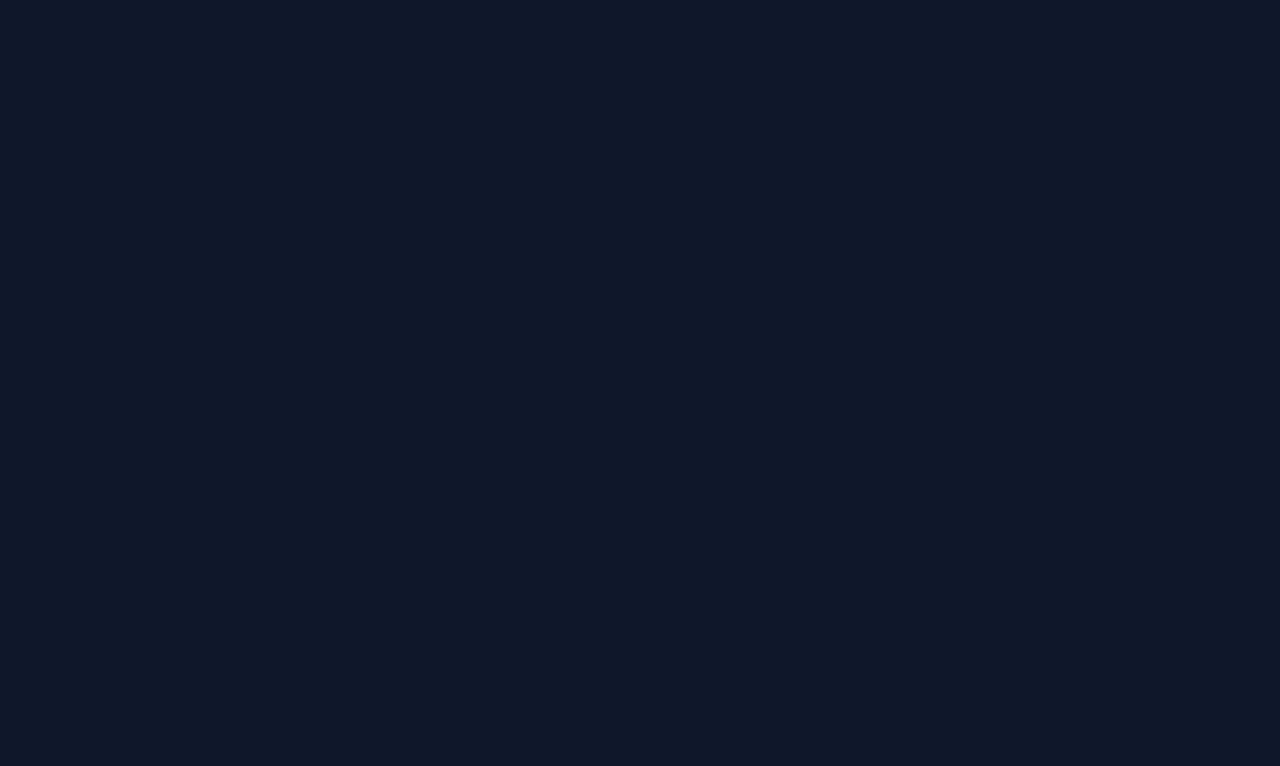
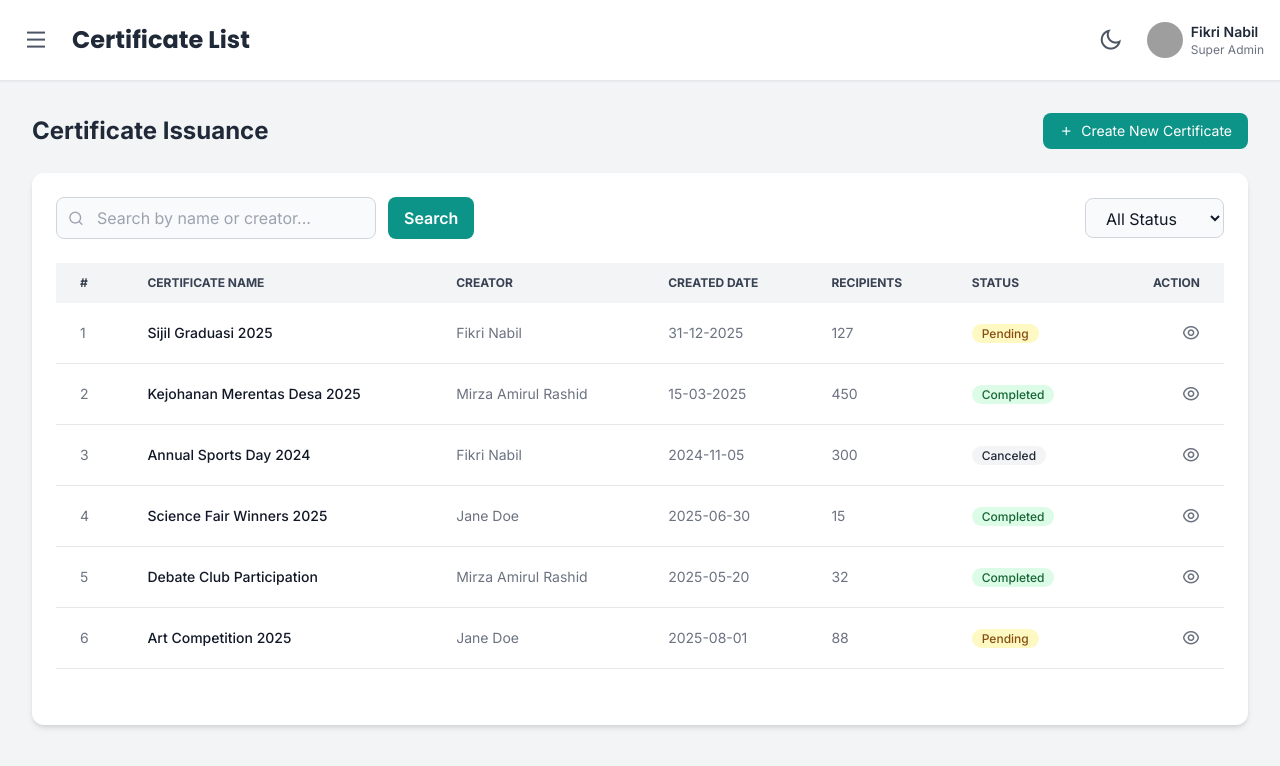
Before and after one commit to webappstudio-my/mysertifico, a React (Vite) app: page /admin/certificate-list in a window 1280 px wide. Before the commit this address had no page. Shown: the top 766 px of the page. Built offline with nearby package versions, Linux system fonts and the light colour scheme; grey boxes are pictures that could not be loaded.

Commit message:
changed link

```diff
--- a/src/App.jsx
+++ b/src/App.jsx
@@ -51,6 +51,8 @@ function App() {
         <Route path="/auth/sign-in" element={<SignIn />} />
         <Route path="/auth/forgot-password" element={<ForgotPassword />} />
         <Route path="/dashboard" element={<Dashboard />} />
+        <Route path="/admin/certificate-list" element={<BoCertificateList />} />
+        <Route path="/admin/view-certificate-batch/:id" element={<BoViewCertificateBatch />} />
 
         {/* MyWall */}
 
@@ -72,8 +74,6 @@ function App() {
         <Route path="/bo/admin/support-help" element={<BoSupportHelp />} />
         <Route path="/bo/templates/create-template" element={<CreateTemplate />} />
         <Route path="/bo/admin/mysertifico-plans" element={<BoMySertificoPlans />} />
-        <Route path="/bo/certificate-list" element={<BoCertificateList />} />
-        <Route path="/bo/view-certificate-batch/:id" element={<BoViewCertificateBatch />} />
       </Routes>
     </Router>
   );
--- a/src/pages/bo/BoCertificateList.jsx
+++ b/src/pages/bo/BoCertificateList.jsx
@@ -173,7 +173,7 @@ const BoCertificateList = () => {
                                                             </td>
                                                             <td className="px-6 py-4 text-right">
                                                                 <Link
-                                                                    to="/bo/view-certificate-batch/:id"
+                                                                    to="/admin/view-certificate-batch/:id"
                                                                 >
                                                                     <i className="ri-eye-line text-lg"></i>
                                                                 </Link>
--- a/src/pages/bo/BoViewCertificateBatch.jsx
+++ b/src/pages/bo/BoViewCertificateBatch.jsx
@@ -111,7 +111,7 @@ const BoViewCertificateBatch = () => {
                     <div className="max-w-7xl mx-auto">
                         {/* Back to Certificate List */}
                         <div className="mb-4">
-                            <Link to="/bo/certificate-list" className="inline-flex items-center text-sm text-gray-600 dark:text-gray-400 hover:text-gray-800 dark:hover:text-white">
+                            <Link to="/admin/certificate-list" className="inline-flex items-center text-sm text-gray-600 dark:text-gray-400 hover:text-gray-800 dark:hover:text-white">
                                 <i className="ri-arrow-left-line mr-1"></i>
                                 Back to Certificate List
                             </Link>
```
